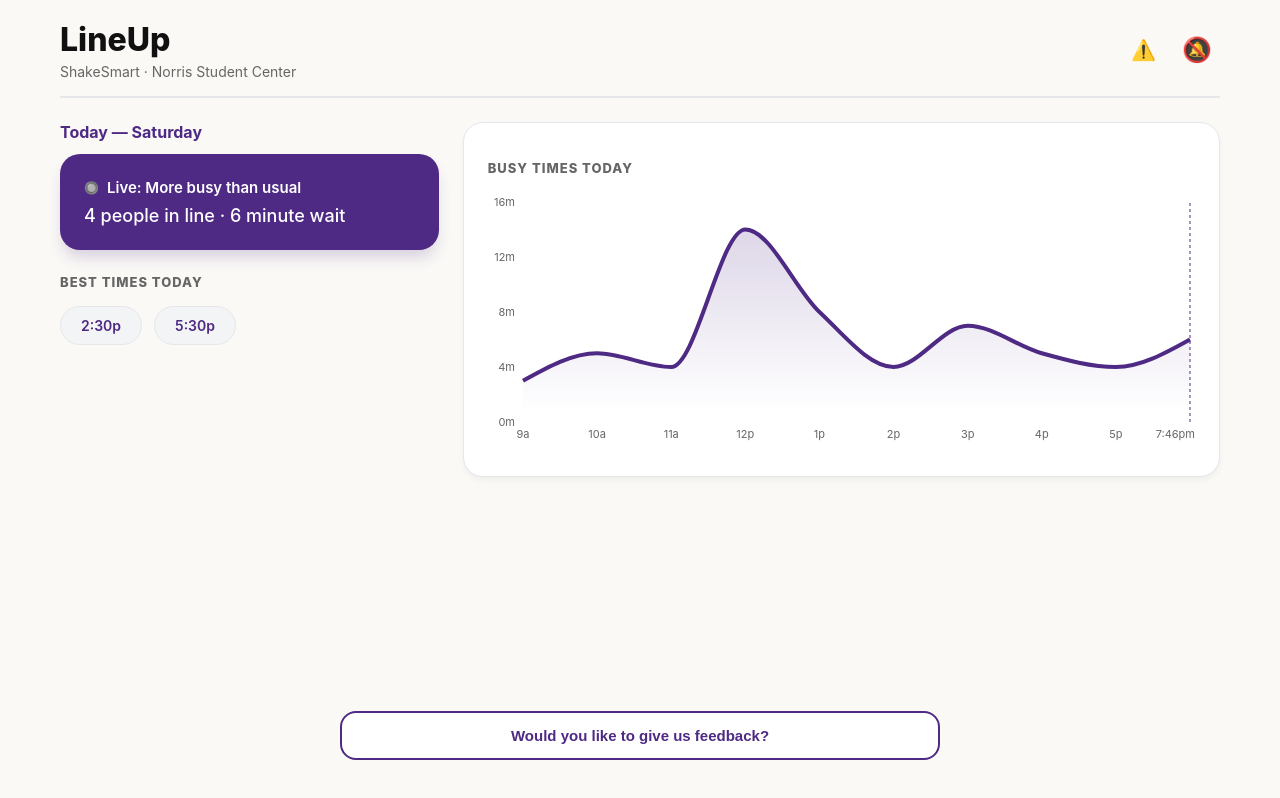
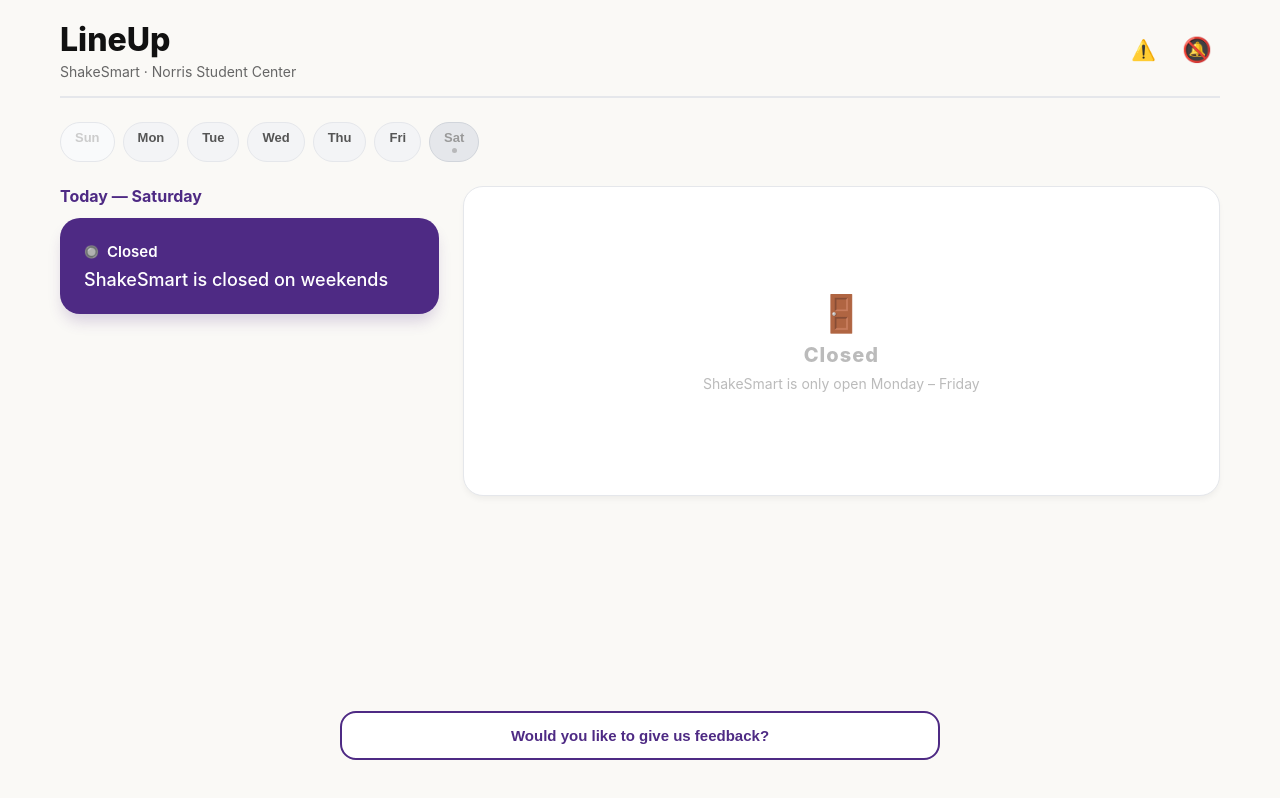
Before and after one commit to Aimee-Darlene-Izere-prog/LineUp, a React (Vite) app: page / in a window 1280 px wide. Built offline with nearby package versions, Linux system fonts and the light colour scheme.

Commit message:
Added All week days chart

```diff
--- a/src/App.jsx
+++ b/src/App.jsx
@@ -14,6 +14,21 @@ const baseHourlyTemplate = [
   { hour: 5, label: '5p', baseWait: 4 },
 ];
 
+// Historical data per day (index 0 = Sunday)
+const historicalDataByDay = {
+  0: [2,3,3,8,5,3,4,3,2],   // Sun
+  1: [3,5,4,14,8,4,7,5,4],  // Mon
+  2: [4,6,5,13,7,4,6,5,3],  // Tue
+  3: [3,4,4,12,6,3,5,4,3],  // Wed
+  4: [4,7,6,15,9,5,8,6,4],  // Thu
+  5: [6,9,8,18,12,7,11,9,6],// Fri
+  6: [4,5,4,10,6,4,5,4,3],  // Sat
+};
+
+const DAY_NAMES = ['Sunday','Monday','Tuesday','Wednesday','Thursday','Friday','Saturday'];
+const DAY_ABBRS = ['Sun','Mon','Tue','Wed','Thu','Fri','Sat'];
+const CLOSED_DAYS = [0, 6]; // Sunday = 0, Saturday = 6
+
 function App() {
   const [currentDayStr, setCurrentDayStr] = useState('');
   const [currentTimeStr, setCurrentTimeStr] = useState('');
@@ -23,6 +38,8 @@ function App() {
   const [feedbackNotes, setFeedbackNotes] = useState('');
   const [notificationsEnabled, setNotificationsEnabled] = useState(false);
   const [disclaimerOpen, setDisclaimerOpen] = useState(false);
+  const [todayDayIndex, setTodayDayIndex] = useState(0);
+  const [selectedDayIndex, setSelectedDayIndex] = useState(null);
 
   const [liveData] = useState({
     statusText: "More busy than usual",
@@ -31,10 +48,48 @@ function App() {
     bestTimes: ["2:30p", "5:30p"]
   });
 
+  // Build chart data for a given day index and day type
+  const buildChartData = (dayIndex, dayType, systemHourRaw, timeAnchorLabel, liveWaitTime) => {
+    let generatedPoints = [];
+
+    if (dayType === 'today') {
+      let liveCursorInserted = false;
+      baseHourlyTemplate.forEach((point) => {
+        const target24Hour = point.hour < 9 ? point.hour + 12 : point.hour;
+        if (!liveCursorInserted && systemHourRaw < target24Hour) {
+          generatedPoints.push({ time: timeAnchorLabel, wait: liveWaitTime, futureWait: liveWaitTime });
+          liveCursorInserted = true;
+        }
+        if (systemHourRaw >= target24Hour) {
+          generatedPoints.push({ time: point.label, wait: point.baseWait, futureWait: null });
+        } else {
+          generatedPoints.push({ time: point.label, wait: null, futureWait: point.baseWait });
+        }
+      });
+      if (!liveCursorInserted) {
+        generatedPoints.push({ time: timeAnchorLabel, wait: liveWaitTime, futureWait: liveWaitTime });
+      }
+    } else if (dayType === 'past') {
+      const historical = historicalDataByDay[dayIndex] || baseHourlyTemplate.map(p => p.baseWait);
+      baseHourlyTemplate.forEach((point, i) => {
+        generatedPoints.push({ time: point.label, wait: historical[i], futureWait: null });
+      });
+    } else {
+      const predicted = historicalDataByDay[dayIndex] || baseHourlyTemplate.map(p => p.baseWait);
+      baseHourlyTemplate.forEach((point, i) => {
+        generatedPoints.push({ time: point.label, wait: null, futureWait: predicted[i] });
+      });
+    }
+
+    return generatedPoints;
+  };
+
   useEffect(() => {
     const now = new Date();
-    const days = ['Sunday', 'Monday', 'Tuesday', 'Wednesday', 'Thursday', 'Friday', 'Saturday'];
-    setCurrentDayStr(days[now.getDay()]);
+    const todayIdx = now.getDay();
+    setTodayDayIndex(todayIdx);
+    setSelectedDayIndex(todayIdx);
+    setCurrentDayStr(DAY_NAMES[todayIdx]);
 
     let currentHour = now.getHours();
     const currentMinutes = now.getMinutes();
@@ -46,50 +101,37 @@ function App() {
     setCurrentTimeStr(timeAnchorLabel);
 
     const systemHourRaw = now.getHours();
-    let generatedPoints = [];
-    let liveCursorInserted = false;
-
-    baseHourlyTemplate.forEach((point) => {
-      const target24Hour = point.hour < 9 ? point.hour + 12 : point.hour;
-
-      if (!liveCursorInserted && systemHourRaw < target24Hour) {
-        generatedPoints.push({
-          time: timeAnchorLabel,
-          wait: liveData.waitTime,
-          futureWait: liveData.waitTime
-        });
-        liveCursorInserted = true;
-      }
-
-      if (systemHourRaw >= target24Hour) {
-        generatedPoints.push({
-          time: point.label,
-          wait: point.baseWait,
-          futureWait: null
-        });
-      } else {
-        generatedPoints.push({
-          time: point.label,
-          wait: null,
-          futureWait: point.baseWait
-        });
-      }
-    });
-
-    if (!liveCursorInserted) {
-      generatedPoints.push({
-        time: timeAnchorLabel,
-        wait: liveData.waitTime,
-        futureWait: liveData.waitTime
-      });
-    }
-
-    setChartData(generatedPoints);
+    const points = buildChartData(todayIdx, 'today', systemHourRaw, timeAnchorLabel, liveData.waitTime);
+    setChartData(points);
 
     if (window.Notification && Notification.permission === "granted") {
       setNotificationsEnabled(true);
     }
   }, [liveData.waitTime]);
+
+  useEffect(() => {
+    if (selectedDayIndex === null) return;
+    const now = new Date();
+    const todayIdx = now.getDay();
+    const systemHourRaw = now.getHours();
+
+    let currentHour = now.getHours();
+    const currentMinutes = now.getMinutes();
+    const ampm = currentHour >= 12 ? 'pm' : 'am';
+    currentHour = currentHour % 12;
+    currentHour = currentHour ? currentHour : 12;
+    const minutesString = currentMinutes < 10 ? `0${currentMinutes}` : currentMinutes;
+    const timeAnchorLabel = `${currentHour}:${minutesString}${ampm}`;
+
+    let dayType;
+    if (selectedDayIndex < todayIdx) dayType = 'past';
+    else if (selectedDayIndex > todayIdx) dayType = 'future';
+    else dayType = 'today';
+
+    const points = buildChartData(selectedDayIndex, dayType, systemHourRaw, timeAnchorLabel, liveData.waitTime);
+    setChartData(points);
+    setCurrentDayStr(DAY_NAMES[selectedDayIndex]);
+  }, [selectedDayIndex]);
 
   const toggleNotifications = () => {
     if (!window.Notification) {
@@ -147,6 +189,16 @@ function App() {
     submitDataToSpreadsheet(userRating, feedbackNotes);
   };
 
+  const getSelectedDayType = () => {
+    if (selectedDayIndex === null) return 'today';
+    if (selectedDayIndex < todayDayIndex) return 'past';
+    if (selectedDayIndex > todayDayIndex) return 'future';
+    return 'today';
+  };
+
+  const selectedDayType = getSelectedDayType();
+  const isClosed = selectedDayIndex !== null && CLOSED_DAYS.includes(selectedDayIndex);
+
   return (
     <div className="dashboard-container">
       <header className="app-header">
@@ -166,35 +218,102 @@ function App() {
         </div>
       </header>
 
+      {/* Day selector strip */}
+      <div className="day-selector-strip">
+        {DAY_ABBRS.map((abbr, i) => {
+          let pillType = 'future';
+          if (CLOSED_DAYS.includes(i)) pillType = 'closed';
+          else if (i < todayDayIndex) pillType = 'past';
+          else if (i === todayDayIndex) pillType = 'today';
+          const isSelected = i === selectedDayIndex;
+          return (
+            <button
+              key={abbr}
+              className={`day-pill day-pill--${pillType}${isSelected ? ' day-pill--selected' : ''}`}
+              onClick={() => setSelectedDayIndex(i)}
+              aria-label={`View ${DAY_NAMES[i]}`}
+            >
+              <span className="day-pill__abbr">{abbr}</span>
+              {i === todayDayIndex && <span className="day-pill__today-dot" />}
+            </button>
+          );
+        })}
+      </div>
+
       <main className="dashboard-grid">
         <section className="summary-column">
           <div className="day-banner">
-            <span className="day-text">Today — {currentDayStr}</span>
+            <span className="day-text">
+              {selectedDayIndex === todayDayIndex ? `Today — ${currentDayStr}` : currentDayStr}
+            </span>
+            {!isClosed && selectedDayType === 'past' && (
+              <span className="day-type-badge day-type-badge--past">Historical</span>
+            )}
+            {!isClosed && selectedDayType === 'future' && (
+              <span className="day-type-badge day-type-badge--future">Predicted</span>
+            )}
           </div>
 
           <div className="purple-card">
+            {isClosed ? (
+              <>
                 <div className="live-indicator">
                   <span className="pulse-dot">🔘</span>
-              <span>Live: {liveData.statusText}</span>
+                  <span>Closed</span>
+                </div>
+                <h2 className="card-stats">ShakeSmart is closed on weekends</h2>
+              </>
+            ) : (
+              <>
+                <div className="live-indicator">
+                  <span className="pulse-dot">🔘</span>
+                  <span>
+                    {selectedDayType === 'today'
+                      ? `Live: ${liveData.statusText}`
+                      : selectedDayType === 'past'
+                      ? 'Historical data'
+                      : 'Forecast'}
+                  </span>
                 </div>
                 <h2 className="card-stats">
-              {liveData.peopleCount} people in line · {liveData.waitTime} minute wait
+                  {selectedDayType === 'today'
+                    ? `${liveData.peopleCount} people in line · ${liveData.waitTime} minute wait`
+                    : selectedDayType === 'past'
+                    ? `Avg wait: ${historicalDataByDay[selectedDayIndex]?.[3] ?? '—'} min at peak`
+                    : `Est. peak wait: ~${historicalDataByDay[selectedDayIndex]?.[3] ?? '—'} min`}
                 </h2>
+              </>
+            )}
           </div>
 
+          {!isClosed && (
             <div className="section-container">
-            <h3 className="section-title">BEST TIMES TODAY</h3>
+              <h3 className="section-title">BEST TIMES {selectedDayType === 'today' ? 'TODAY' : 'THAT DAY'}</h3>
               <div className="time-tag-container">
                 {liveData.bestTimes.map(time => (
                   <span key={time} className="time-tag">{time}</span>
                 ))}
               </div>
             </div>
+          )}
         </section>
 
         <section className="chart-column">
           <div className="section-container card-wrapper-bg">
-            <h3 className="section-title">BUSY TIMES TODAY</h3>
+            {isClosed ? (
+              <div className="closed-message">
+                <span className="closed-icon">🚪</span>
+                <h3 className="closed-title">Closed</h3>
+                <p className="closed-subtitle">ShakeSmart is only open Monday – Friday</p>
+              </div>
+            ) : (
+              <>
+                <h3 className="section-title">
+                  {selectedDayType === 'past' ? 'RECORDED WAIT TIMES' : selectedDayType === 'future' ? 'PREDICTED WAIT TIMES' : 'BUSY TIMES TODAY'}
+                </h3>
+                {selectedDayType === 'future' && (
+                  <p className="chart-prediction-note">All times are estimates based on historical patterns</p>
+                )}
                 <div className="chart-wrapper">
                   <ResponsiveContainer width="100%" height="100%">
                     <AreaChart data={chartData} margin={{ top: 10, right: 5, left: -25, bottom: 0 }}>
@@ -207,12 +326,16 @@ function App() {
                       <XAxis dataKey="time" axisLine={false} tickLine={false} tick={{ fill: '#666', fontSize: 11 }} />
                       <YAxis axisLine={false} tickLine={false} tick={{ fill: '#666', fontSize: 11 }} unit="m" />
                       <Tooltip contentStyle={{ backgroundColor: '#4e2a84', borderRadius: '10px', color: '#fff' }} itemStyle={{ color: '#fff' }} />
+                      {selectedDayType === 'today' && (
                         <ReferenceLine x={currentTimeStr} stroke="#4e2a84" strokeWidth={1} strokeDasharray="3 3" />
+                      )}
                       <Area type="monotone" dataKey="wait" stroke="#4e2a84" strokeWidth={4} fill="url(#colorPurple)" dot={false} />
                       <Area type="monotone" dataKey="futureWait" stroke="#4e2a84" strokeWidth={3} strokeDasharray="6 6" fill="none" dot={false} />
                     </AreaChart>
                   </ResponsiveContainer>
                 </div>
+              </>
+            )}
           </div>
         </section>
       </main>
--- a/src/index.css
+++ b/src/index.css
@@ -71,6 +71,10 @@ body {
 
 .day-banner {
   margin-bottom: 12px;
+  display: flex;
+  align-items: center;
+  gap: 10px;
+  flex-wrap: wrap;
 }
 
 .day-text {
@@ -304,3 +308,153 @@ body {
     align-items: stretch;
   }
 }
+
+/* ── Day selector strip ── */
+
+.day-selector-strip {
+  display: flex;
+  gap: 8px;
+  margin-bottom: 24px;
+  flex-wrap: wrap;
+}
+
+.day-pill {
+  position: relative;
+  display: flex;
+  flex-direction: column;
+  align-items: center;
+  padding: 8px 14px;
+  border-radius: 30px;
+  font-size: 13px;
+  font-weight: 600;
+  cursor: pointer;
+  border: 1.5px solid transparent;
+  transition: all 0.15s ease;
+  background: none;
+  line-height: 1;
+}
+
+.day-pill__abbr {
+  font-size: 13px;
+  font-weight: 600;
+}
+
+.day-pill__today-dot {
+  width: 5px;
+  height: 5px;
+  border-radius: 50%;
+  background-color: currentColor;
+  margin-top: 4px;
+  opacity: 0.6;
+}
+
+/* Past days */
+.day-pill--past {
+  background-color: #f3f4f6;
+  color: #555;
+  border-color: #e5e7eb;
+}
+.day-pill--past:hover {
+  background-color: #e9eaec;
+  border-color: #ccc;
+}
+
+/* Today */
+.day-pill--today {
+  background-color: #4e2a84;
+  color: #fff;
+  border-color: #4e2a84;
+}
+
+/* Future days */
+.day-pill--future {
+  background-color: #fff;
+  color: #aaa;
+  border-color: #e5e7eb;
+}
+.day-pill--future:hover {
+  background-color: #f9f9f9;
+  border-color: #ccc;
+  color: #888;
+}
+
+/* Selected state overrides for past / future */
+.day-pill--past.day-pill--selected {
+  background-color: #4e2a84;
+  color: #fff;
+  border-color: #4e2a84;
+}
+.day-pill--future.day-pill--selected {
+  background-color: #4e2a84;
+  color: #fff;
+  border-color: #4e2a84;
+}
+
+/* Closed days (Sat / Sun) */
+.day-pill--closed {
+  background-color: #f9fafb;
+  color: #ccc;
+  border-color: #e5e7eb;
+  cursor: default;
+}
+.day-pill--closed:hover {
+  background-color: #f9fafb;
+  border-color: #e5e7eb;
+  color: #ccc;
+}
+.day-pill--closed.day-pill--selected {
+  background-color: #e5e7eb;
+  color: #999;
+  border-color: #d1d5db;
+}
+
+/* Day type badge shown next to day name */
+.day-type-badge {
+  font-size: 11px;
+  font-weight: 700;
+  padding: 2px 10px;
+  border-radius: 20px;
+  letter-spacing: 0.3px;
+}
+.day-type-badge--past {
+  background-color: #eff6ff;
+  color: #1e40af;
+}
+.day-type-badge--future {
+  background-color: #faf5ff;
+  color: #6b21a8;
+}
+
+/* Subtle note under chart title for future days */
+.chart-prediction-note {
+  font-size: 12px;
+  color: #9ca3af;
+  margin-top: -10px;
+  margin-bottom: 12px;
+  font-style: italic;
+}
+
+/* Closed message shown in place of the chart */
+.closed-message {
+  display: flex;
+  flex-direction: column;
+  align-items: center;
+  justify-content: center;
+  height: 260px;
+  gap: 8px;
+}
+.closed-icon {
+  font-size: 36px;
+}
+.closed-title {
+  font-size: 20px;
+  font-weight: 800;
+  color: #bbb;
+  margin: 0;
+  letter-spacing: 1px;
+}
+.closed-subtitle {
+  font-size: 14px;
+  color: #bbb;
+  margin: 0;
+}
```
Lines whose indentation alone changed are shown as unchanged.
